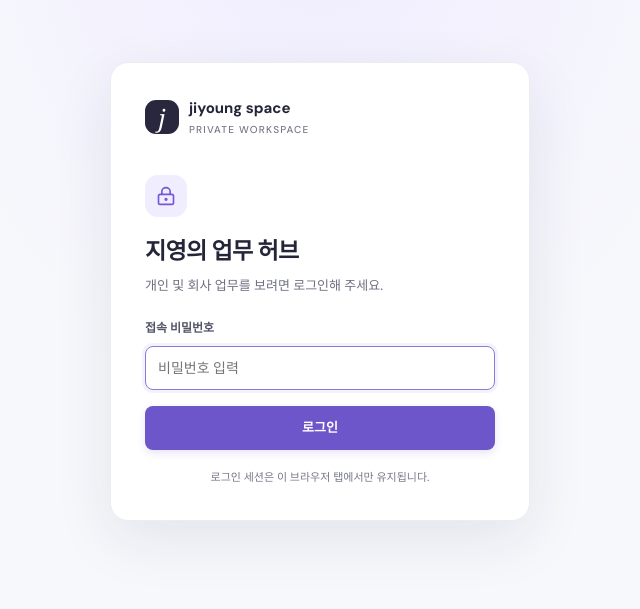
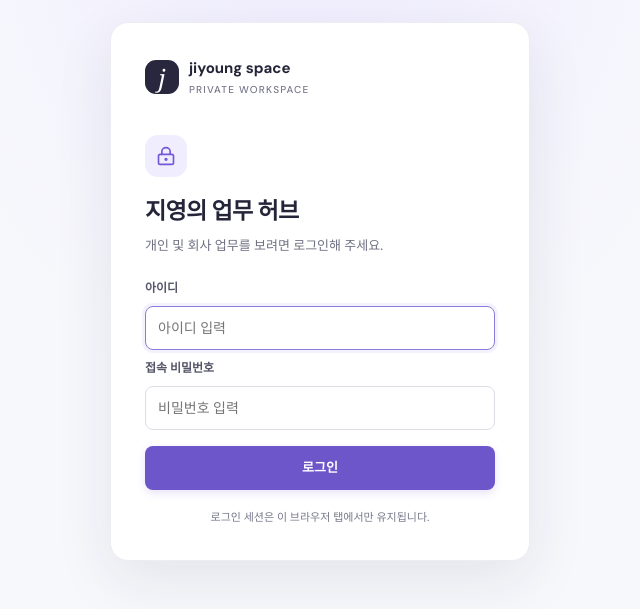
Before and after one commit to liante0904/ryu-daily-cosme, a React (Vite) app: page / in a window 1280 px wide. Shown: the part 109-718 px from the top of the page, without its empty margins (320-960 px from the left). Built offline with nearby package versions, Linux system fonts and the light colour scheme; no server answers.

Commit message:
feat: authenticate work hub with username and password

```diff
--- a/src/App.tsx
+++ b/src/App.tsx
@@ -27,6 +27,7 @@ function App() {
     deleteItem,
   } = useWorkHub();
 
+  const [username, setUsername] = useState('');
   const [password, setPassword] = useState('');
   const [area, setArea] = useState<HubArea>('개인');
   const [category, setCategory] = useState('실험실');
@@ -38,8 +39,11 @@ function App() {
 
   const handleLogin = async (event: FormEvent<HTMLFormElement>) => {
     event.preventDefault();
-    const ok = await login(password);
-    if (ok) setPassword('');
+    const ok = await login(username, password);
+    if (ok) {
+      setUsername('');
+      setPassword('');
+    }
   };
 
   const handleLogout = () => {
@@ -81,6 +85,8 @@ function App() {
   if (!token) {
     return (
       <LoginScreen
+        username={username}
+        setUsername={setUsername}
         password={password}
         setPassword={setPassword}
         onSubmit={handleLogin}
--- a/src/api/workHubRepository.ts
+++ b/src/api/workHubRepository.ts
@@ -39,7 +39,7 @@ export interface WorkHubSession {
 }
 
 export interface WorkHubRepository {
-  login(password: string): Promise<LoginResponse>;
+  login(username: string, password: string): Promise<LoginResponse>;
   list(token: string): Promise<HubWorkItem[]>;
   save(token: string, item: HubWorkItem): Promise<HubWorkItem>;
   remove(token: string, id: string): Promise<void>;
@@ -126,11 +126,11 @@ async function authorizedFetch(path: string, token: string, init: RequestInit =
 
 export function createApiWorkHubRepository(): WorkHubRepository {
   return {
-    async login(password) {
+    async login(username, password) {
       const response = await fetch(`${API_BASE_URL}/ryu/workhub/auth/login`, {
         method: 'POST',
         headers: { 'Content-Type': 'application/json' },
-        body: JSON.stringify({ password }),
+        body: JSON.stringify({ username, password }),
       });
       if (!response.ok) throw new WorkHubApiError(await readError(response), response.status);
       const payload = (await response.json()) as LoginResponse;
--- a/src/components/workhub/LoginScreen.tsx
+++ b/src/components/workhub/LoginScreen.tsx
@@ -2,6 +2,8 @@ import type { FormEvent } from 'react';
 import { LockKeyhole } from 'lucide-react';
 
 type LoginScreenProps = {
+  username: string;
+  setUsername: (value: string) => void;
   password: string;
   setPassword: (value: string) => void;
   onSubmit: (event: FormEvent<HTMLFormElement>) => void;
@@ -9,7 +11,7 @@ type LoginScreenProps = {
   error: string;
 };
 
-export function LoginScreen({ password, setPassword, onSubmit, busy, error }: LoginScreenProps) {
+export function LoginScreen({ username, setUsername, password, setPassword, onSubmit, busy, error }: LoginScreenProps) {
   return (
     <main className="login-screen">
       <section className="login-card">
@@ -26,6 +28,17 @@ export function LoginScreen({ password, setPassword, onSubmit, busy, error }: Lo
         <h1>지영의 업무 허브</h1>
         <p>개인 및 회사 업무를 보려면 로그인해 주세요.</p>
         <form onSubmit={onSubmit}>
+          <label htmlFor="work-hub-username">아이디</label>
+          <input
+            id="work-hub-username"
+            type="text"
+            autoComplete="username"
+            value={username}
+            onChange={(event) => setUsername(event.target.value)}
+            required
+            autoFocus
+            placeholder="아이디 입력"
+          />
           <label htmlFor="work-hub-password">접속 비밀번호</label>
           <input
             id="work-hub-password"
@@ -34,7 +47,6 @@ export function LoginScreen({ password, setPassword, onSubmit, busy, error }: Lo
             value={password}
             onChange={(event) => setPassword(event.target.value)}
             required
-            autoFocus
             placeholder="비밀번호 입력"
           />
           {error && (
--- a/src/hooks/useWorkHub.ts
+++ b/src/hooks/useWorkHub.ts
@@ -132,11 +132,11 @@ export function useWorkHub() {
   );
 
   const login = useCallback(
-    async (password: string): Promise<boolean> => {
+    async (username: string, password: string): Promise<boolean> => {
       setLoginBusy(true);
       setLoginError('');
       try {
-        const auth = await repository.login(password);
+        const auth = await repository.login(username, password);
         const nextSession = writeStoredSession(auth.token, auth.expires_at);
         setItemsLoading(true);
         setSession(nextSession);
```
